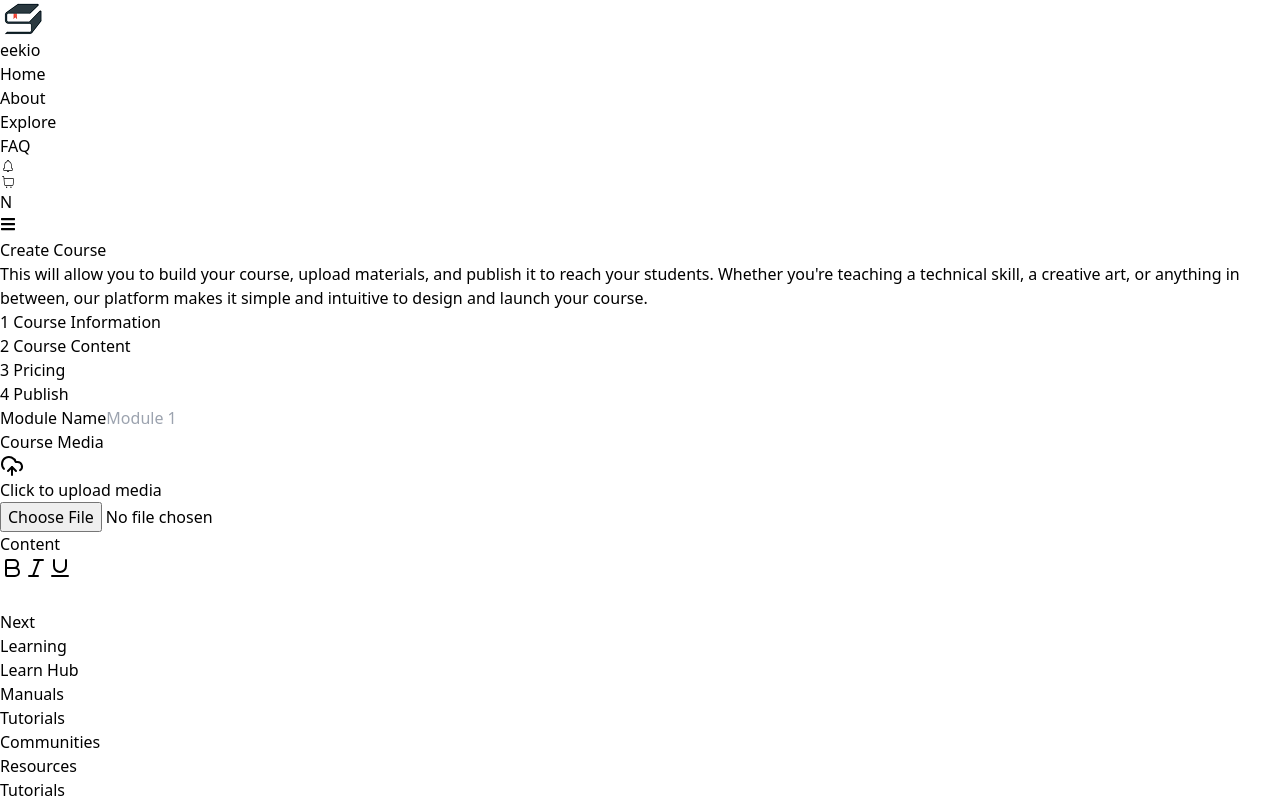
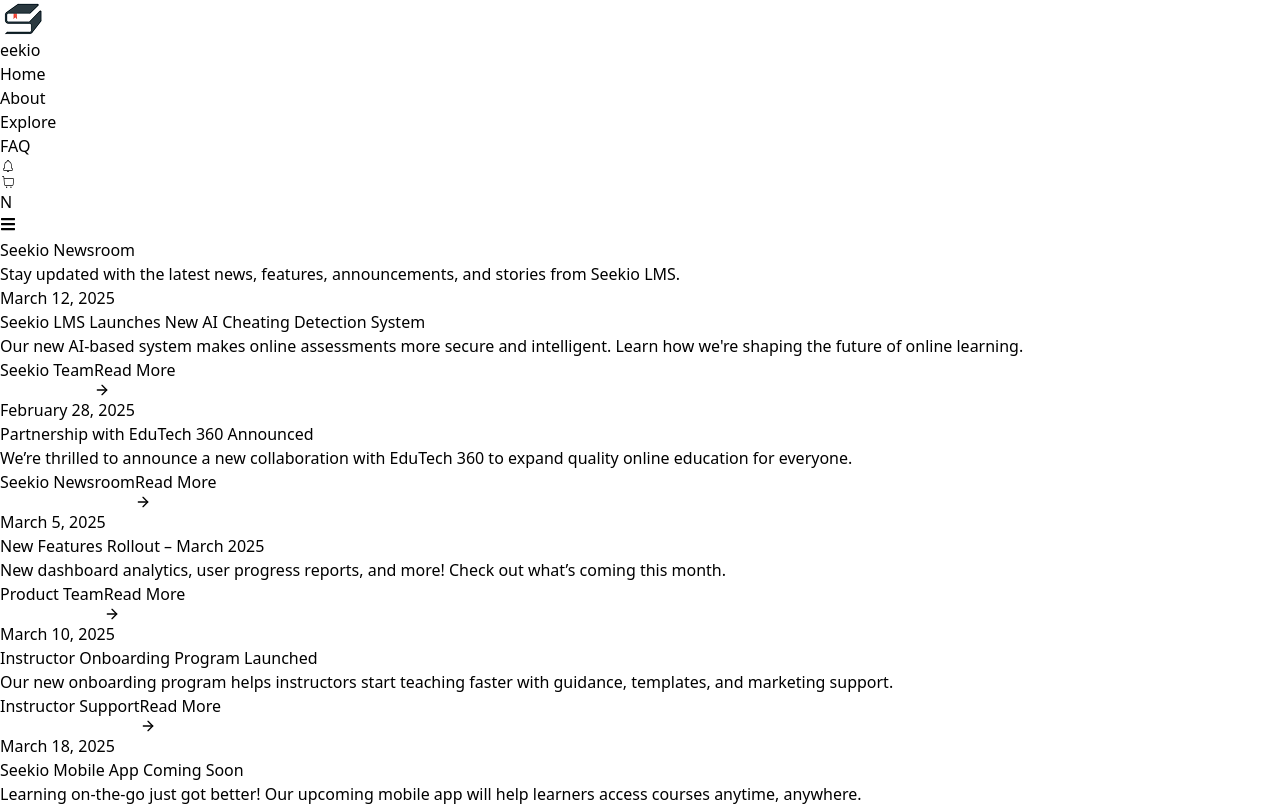
Before and after one commit to FarazAhmad18/Seekio, a React (Vite) app: page / in a window 1280 px wide. Shown: the top 806 px of the page. Built offline with nearby package versions, Linux system fonts and the light colour scheme.

Commit message:
Newsroom page added

```diff
--- a/src/App.jsx
+++ b/src/App.jsx
@@ -19,6 +19,7 @@ import LegalPage from "./pages/LegalPage"
 import CareersPage from "./pages/Careers"
 import CompanyPage from "./pages/CompanyPage"
 import CreateCourse from "./pages/CreateCourse"
+import Newsroom from "./pages/Newsroom"
 
 function App() {
   return (
@@ -42,7 +43,8 @@ function App() {
 {/* <CareersPage/> */}
 {/* <CompanyPage/> */}
 {/* <Home/> */}
-<CreateCourse/>
+{/* <CreateCourse/> */}
+<Newsroom/>
 <Footer/>
 </>
   )
--- a/src/pages/FAQ.jsx
+++ b/src/pages/FAQ.jsx
@@ -30,7 +30,7 @@ export default function FAQ() {
   };
 
   return (
-    <div className="relative bg-cover bg-center bg-no-repeat py-20 px-6">
+    <div className="pt-20 relative bg-cover bg-center bg-no-repeat py-20 px-6">
       <div className=""></div>
 
       {/* FAQ Content */}
--- a/src/pages/Home.jsx
+++ b/src/pages/Home.jsx
@@ -203,7 +203,9 @@ const Home = () => {
       <section className="py-10 px-4 md:px-16 bg-indigo-700 text-white text-center mt-10">
         <h3 className="text-2xl font-semibold mb-4">Still thinking?</h3>
         <p className="mb-4 text-base">Explore a world of knowledge and career growth with Seekio. Start today!</p>
-        <Button className="bg-white text-indigo-700 hover:bg-gray-100">Explore Courses</Button>
+        <Button className="bg-blue-500 hover:bg-blue-600 text-white font-medium px-6 py-2 rounded-md transition duration-300">
+  Explore Courses
+</Button>
       </section>
     </div>
   );
--- a/src/pages/Instructor.jsx
+++ b/src/pages/Instructor.jsx
@@ -3,7 +3,7 @@ import { FaEnvelope, FaLinkedin, FaTwitter, FaFacebook, FaInstagram } from "reac
 import Slider from "../components/Slider";
 const Insructor = () => {
   return (
-    <div className="flex flex-col lg:flex-row p-6 max-w-6xl mx-auto">
+    <div className="pt-20 flex flex-col lg:flex-row p-6 max-w-6xl mx-auto">
       {/* Sidebar */}
       <aside className="w-full lg:w-1/4 bg-gray-100 p-4 rounded-xl shadow-md text-center">
         <img
--- /dev/null
+++ b/src/pages/Newsroom.jsx
@@ -0,0 +1,97 @@
+import React from "react";
+import { ArrowRight } from "lucide-react";
+
+const newsData = [
+  {
+    id: 1,
+    title: "Seekio LMS Launches New AI Cheating Detection System",
+    date: "March 12, 2025",
+    description:
+      "Our new AI-based system makes online assessments more secure and intelligent. Learn how we're shaping the future of online learning.",
+    author: "Seekio Team",
+  },
+  {
+    id: 2,
+    title: "Partnership with EduTech 360 Announced",
+    date: "February 28, 2025",
+    description:
+      "We’re thrilled to announce a new collaboration with EduTech 360 to expand quality online education for everyone.",
+    author: "Seekio Newsroom",
+  },
+  {
+    id: 3,
+    title: "New Features Rollout – March 2025",
+    date: "March 5, 2025",
+    description:
+      "New dashboard analytics, user progress reports, and more! Check out what’s coming this month.",
+    author: "Product Team",
+  },
+  {
+    id: 4,
+    title: "Instructor Onboarding Program Launched",
+    date: "March 10, 2025",
+    description:
+      "Our new onboarding program helps instructors start teaching faster with guidance, templates, and marketing support.",
+    author: "Instructor Support",
+  },
+  {
+    id: 5,
+    title: "Seekio Mobile App Coming Soon",
+    date: "March 18, 2025",
+    description:
+      "Learning on-the-go just got better! Our upcoming mobile app will help learners access courses anytime, anywhere.",
+    author: "Mobile Development Team",
+  },
+  {
+    id: 6,
+    title: "Student Success Stories — March Spotlight",
+    date: "March 7, 2025",
+    description:
+      "We're proud to highlight success stories from our students who’ve advanced their careers through Seekio LMS.",
+    author: "Community Team",
+  },
+];
+
+const Newsroom = () => {
+  return (
+    <div className="pt-20 min-h-screen bg-gray-50 py-16 px-4 md:px-16">
+      <div className="max-w-6xl mx-auto">
+        {/* Header */}
+        <div className="text-center mb-12">
+          <h1 className="text-4xl font-bold text-indigo-800 mb-3">Seekio Newsroom</h1>
+          <p className="text-gray-600 max-w-2xl mx-auto">
+            Stay updated with the latest news, features, announcements, and stories from Seekio LMS.
+          </p>
+        </div>
+
+        {/* News Cards */}
+        <div className="grid gap-8 md:grid-cols-2 lg:grid-cols-3">
+          {newsData.map((item) => (
+            <div
+              key={item.id}
+              className="bg-white rounded-xl border border-gray-200 shadow-sm hover:shadow-md transition-all duration-300 p-6 flex flex-col justify-between"
+            >
+              <div>
+                <span className="text-sm text-gray-500">{item.date}</span>
+                <h2 className="text-lg font-semibold text-indigo-700 mt-2 mb-2">
+                  {item.title}
+                </h2>
+                <p className="text-gray-600 text-sm mb-4">{item.description}</p>
+              </div>
+              <div className="flex items-center justify-between mt-auto">
+                <span className="text-xs font-medium bg-indigo-100 text-indigo-700 px-3 py-1 rounded-full">
+                  {item.author}
+                </span>
+                <button className="text-sm text-indigo-700 hover:text-indigo-900 font-medium flex items-center gap-1 group">
+                  Read More <ArrowRight size={16} className="group-hover:translate-x-1 transition-all" />
+                </button>
+              </div>
+            </div>
+          ))}
+        </div>
+      </div>
+    </div>
+  );
+};
+
+export default Newsroom;
```
